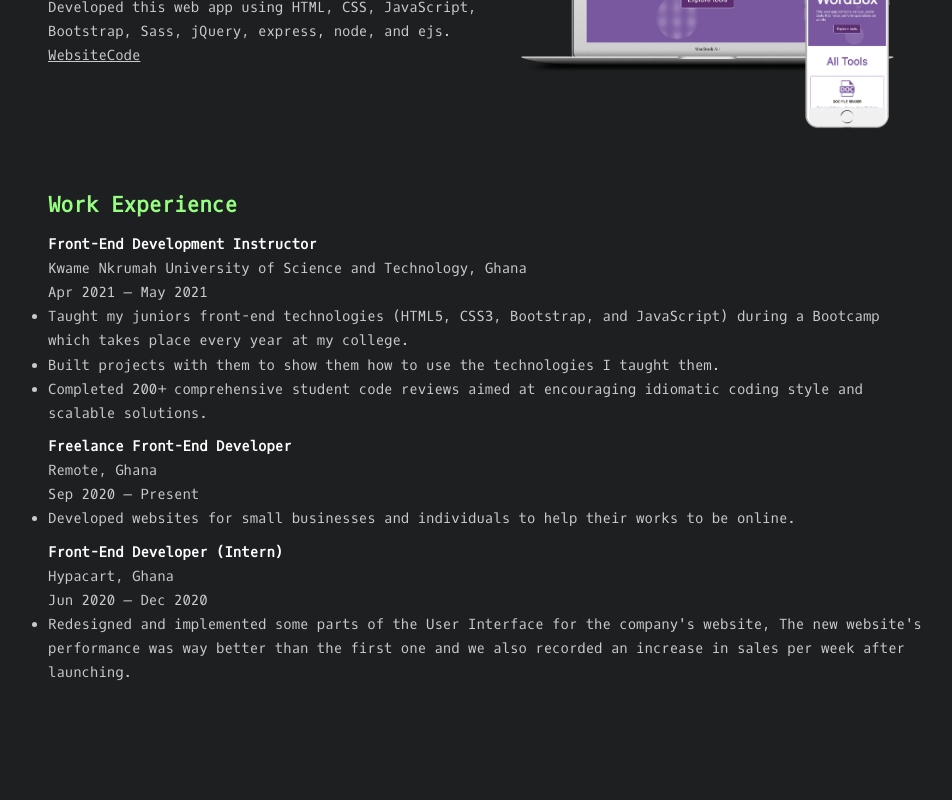
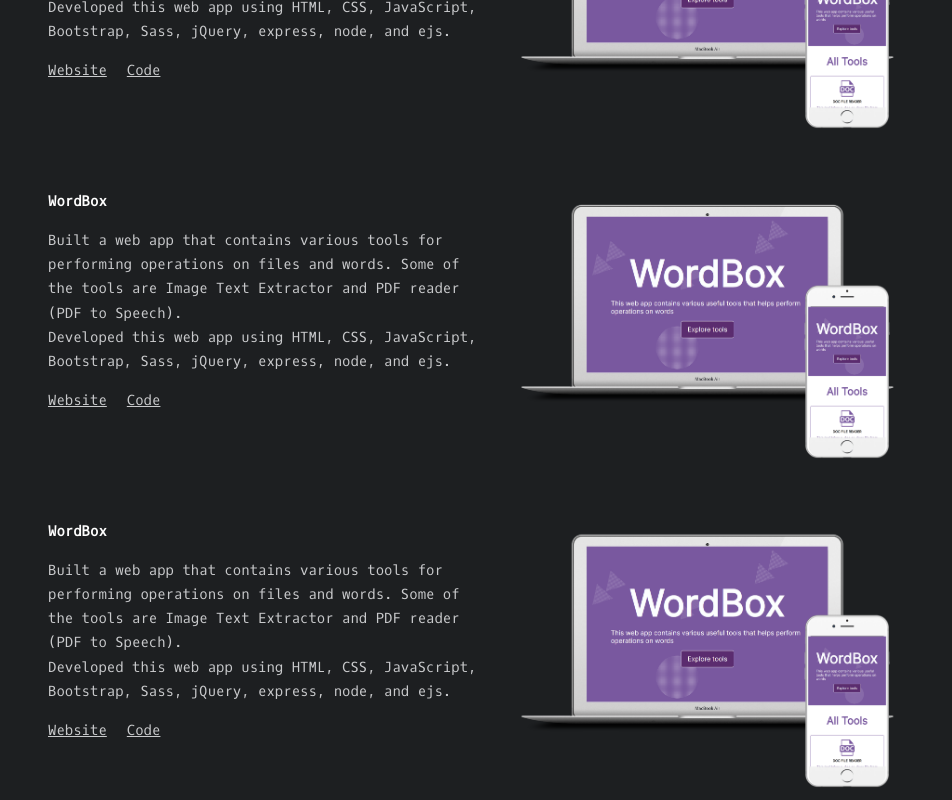
Before and after one commit to abrusu-collins/Portfolio-v7, a React (Create React App) app: page / in a window 1280 px wide. Shown: the part 1120-1920 px from the top of the page, without its empty margins (152-1104 px from the left). Built offline with nearby package versions, Linux system fonts and the light colour scheme; the HTML template or start-up script is replaced by a standard one.

Commit message:
project works

```diff
--- a/src/components/Projects.jsx
+++ b/src/components/Projects.jsx
@@ -3,9 +3,10 @@ function Projects() {
   return (
     <div className="projects">
       <h1 className="projecthead">Projects</h1>
-      <div className="wordbox">
+      <div className="project">
         <div className="projectwords">
           <p className="projecttitle">WordBox</p>
+          <div className="description">
           <p>
 
             Built a web app that contains various tools for performing
@@ -17,15 +18,63 @@ function Projects() {
             Developed this web app using HTML, CSS, JavaScript, Bootstrap, Sass,
             jQuery, express, node, and ejs.
           </p>
+          </div>
           <div className="visitproject">
-            <a href="dd">Website</a>
+            <a href="dd" id="website">Website</a>
             <a href="dd">Code</a>
           </div>
         </div>
         <img src={wb} alt="wb_mockup" />
       </div>
-      <div className="edemcreatives"></div>
-      <div className="gameisland"></div>
+
+      <div className="project">
+        <div className="projectwords">
+          <p className="projecttitle">WordBox</p>
+          <div className="description">
+          <p>
+
+            Built a web app that contains various tools for performing
+            operations on files and words. Some of the tools are Image Text
+            Extractor and PDF reader (PDF to Speech).
+          </p>
+          <p>
+
+            Developed this web app using HTML, CSS, JavaScript, Bootstrap, Sass,
+            jQuery, express, node, and ejs.
+          </p>
+          </div>
+          <div className="visitproject">
+            <a href="dd" id="website">Website</a>
+            <a href="dd">Code</a>
+          </div>
+        </div>
+        <img src={wb} alt="wb_mockup" />
+      </div>
+
+      <div className="project">
+        <div className="projectwords">
+          <p className="projecttitle">WordBox</p>
+          <div className="description">
+          <p>
+
+            Built a web app that contains various tools for performing
+            operations on files and words. Some of the tools are Image Text
+            Extractor and PDF reader (PDF to Speech).
+          </p>
+          <p>
+
+            Developed this web app using HTML, CSS, JavaScript, Bootstrap, Sass,
+            jQuery, express, node, and ejs.
+          </p>
+          </div>
+          <div className="visitproject">
+            <a href="dd" id="website">Website</a>
+            <a href="dd">Code</a>
+          </div>
+        </div>
+        <img src={wb} alt="wb_mockup" />
+      </div>
+
     </div>
   );
 }
--- a/src/sass/_projects.scss
+++ b/src/sass/_projects.scss
@@ -9,11 +9,26 @@
         color:white;
         font-weight: 600;
     }
-    & .wordbox{
+    & .project{
         display: flex;
         align-items: center;
         & img{
             width:50%;
         }
+        & .projectwords{
+            & .description{
+                margin:15px auto;
+
+            }
+            & a{
+                &:hover{
+                    color:white;
+                    text-decoration: none;
+                }
+            }
+            & #website{
+                margin-right: 20px;
+            }
+        }
     }
 }
--- a/src/styles/style.css
+++ b/src/styles/style.css
@@ -84,12 +84,22 @@ body {
   color: white;
   font-weight: 600;
 }
-.projects .wordbox {
+.projects .project {
   display: flex;
   align-items: center;
 }
-.projects .wordbox img {
+.projects .project img {
   width: 50%;
+}
+.projects .project .projectwords .description {
+  margin: 15px auto;
+}
+.projects .project .projectwords a:hover {
+  color: white;
+  text-decoration: none;
+}
+.projects .project .projectwords #website {
+  margin-right: 20px;
 }
 
 .experience {
```
